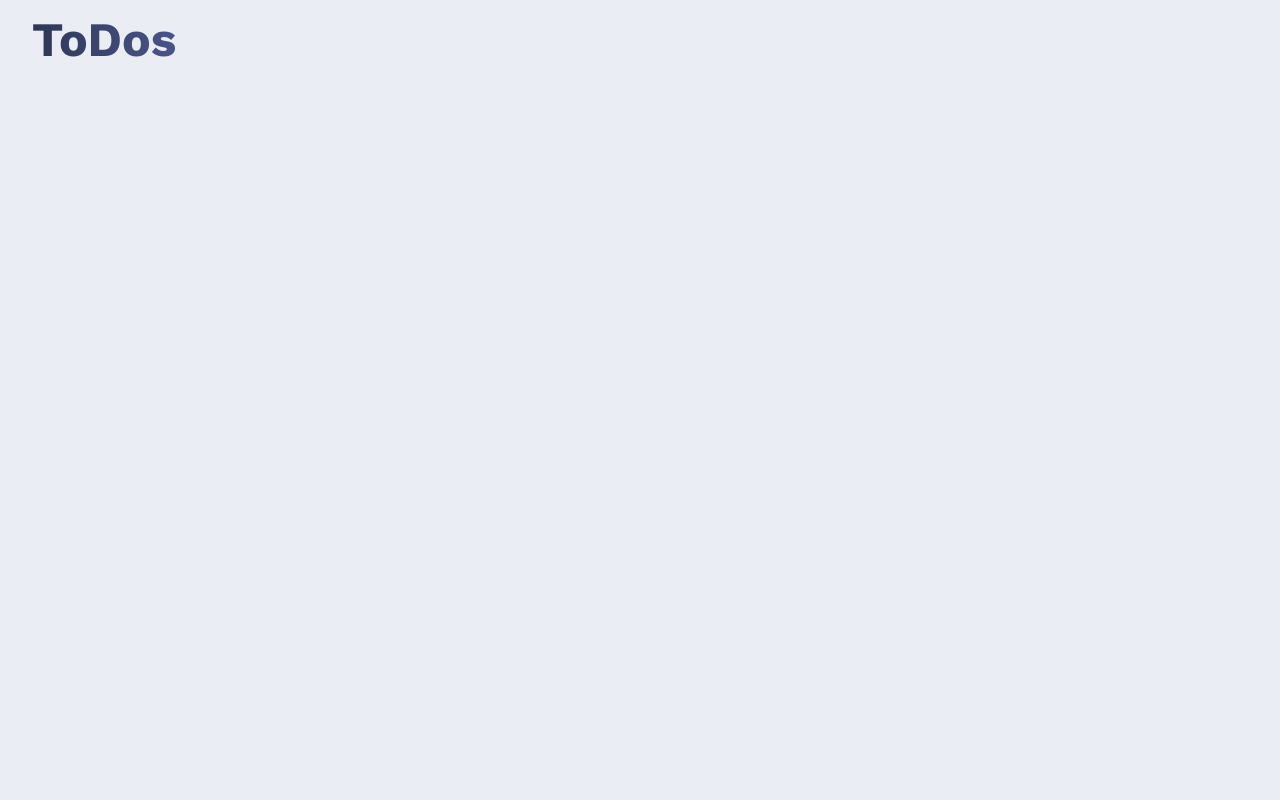
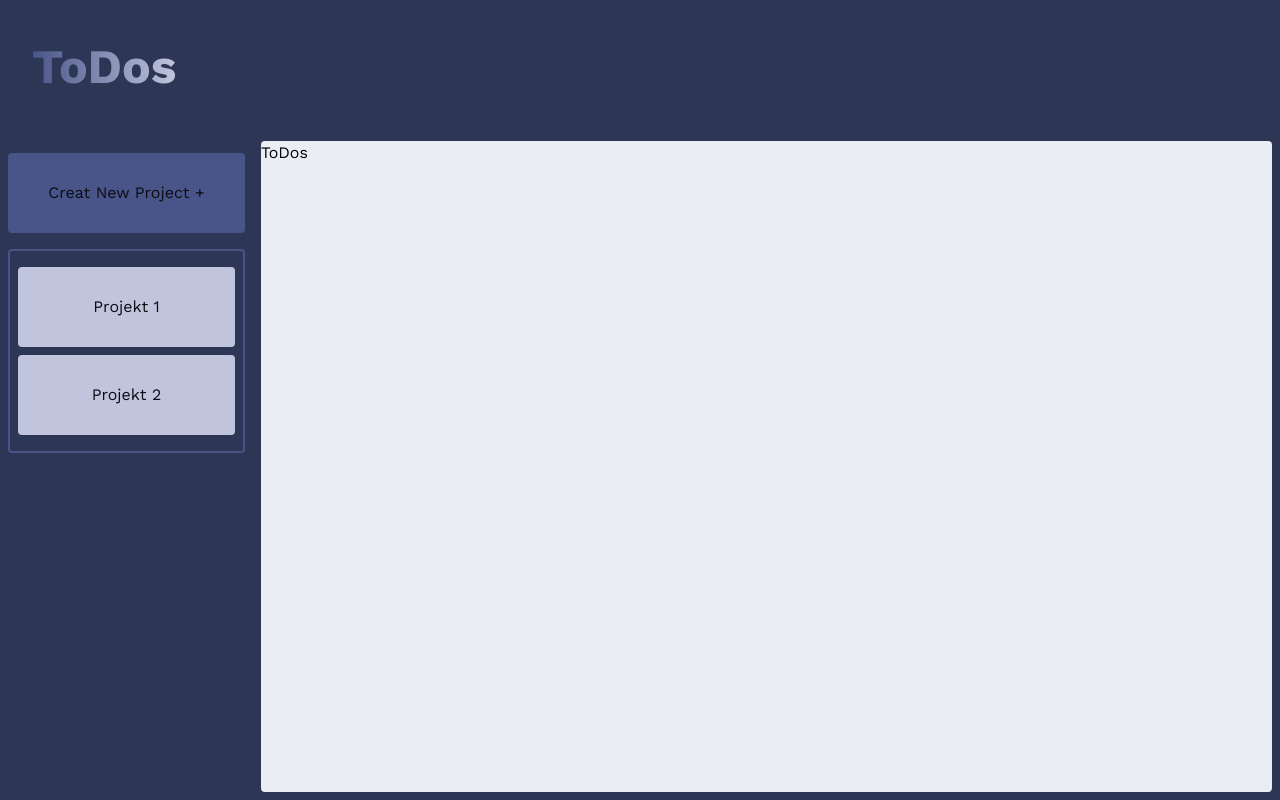
Before and after one commit to Memek221/ToDos, a React (Vite) app: page / in a window 1280 px wide. Built offline with nearby package versions, Linux system fonts and the light colour scheme.

Commit message:
added some styles and list of projects

```diff
--- a/src/App.jsx
+++ b/src/App.jsx
@@ -1,18 +1,20 @@
 import React from "react"
+import Projects from "./components/Projects"
+import ToDos from "./components/ToDos"
+
+import projects from './data/projects.json';
 
 function App() {
   return (
-    <>
-      <header className="h-20 w-full flex items-center px-8">
-        <h1 className="text-5xl font-semibold bg-clip-text text-transparent bg-gradient-to-r from-primary to-accent inline">ToDos</h1>
+    <div className="flex flex-col h-screen bg-primary">
+      <header className="h-1/6 w-full flex items-center px-8">
+        <h1 className="text-5xl font-semibold bg-clip-text text-transparent bg-gradient-to-r from-accent to-secondary inline">ToDos</h1>
       </header>
-      <section>
-        {/* List of ToDos */}
-      </section>
-      <section>
-        {/* ToDos */}
-      </section>
-    </>
+      <div className="flex w-full h-5/6">
+        <Projects projects={projects}/>
+        <ToDos/>
+      </div>
+    </div>
   )
 }
 
--- /dev/null
+++ b/src/components/Projects.jsx
@@ -0,0 +1,27 @@
+import React, {useState} from 'react';
+
+export default function Projects({projects}) {
+  const [projectsList, setProjectsList] = useState(projects)
+
+  return (
+    <section className="w-1/5 flex flex-col gap-4 px-2 py-5">
+      <button className="bg-accent text-text rounded cursor-pointer h-20 flex items-center justify-center">
+        Creat New Project +
+      </button>
+      <div className='overflow-auto border-2  border-accent rounded p-2'>
+        <ul>
+          {projectsList.projects.map((project, id) => {
+            return (
+              <li
+                key={id}
+                className="bg-secondary my-2 text-text rounded cursor-pointer h-20 flex items-center justify-center"
+              >
+                <span>{project.name}</span>
+              </li>
+            );
+          })}
+        </ul>
+      </div>
+    </section>
+  );
+}
--- /dev/null
+++ b/src/components/ToDos.jsx
@@ -0,0 +1,9 @@
+import React from 'react'
+
+export default function ToDos() {
+  return (
+    <div className='w-4/5 bg-background rounded m-2'>
+      ToDos
+    </div>
+  )
+}
--- /dev/null
+++ b/src/data/projects.json
@@ -0,0 +1,38 @@
+{
+    "projects": [
+      {
+        "name": "Projekt 1",
+        "todos": [
+          {
+            "content": "Zadanie 1",
+            "status": false
+          },
+          {
+            "content": "Zadanie 2",
+            "status": true
+          },
+          {
+            "content": "Zadanie 3",
+            "status": false
+          }
+        ]
+      },
+      {
+        "name": "Projekt 2",
+        "todos": [
+          {
+            "content": "Zadanie 1",
+            "status": true
+          },
+          {
+            "content": "Zadanie 2",
+            "status": false
+          },
+          {
+            "content": "Zadanie 3",
+            "status": true
+          }
+        ]
+      }
+    ]
+  }
--- a/src/index.css
+++ b/src/index.css
@@ -11,3 +11,16 @@
 body {
     background-color: #EBEDF4;
 }
+
+::-webkit-scrollbar {
+    width: 5px;
+}
+
+::-webkit-scrollbar-thumb {
+    background-color: #495588;
+    border-radius: 6px;
+}
+
+::-webkit-scrollbar-track {
+    background-color: none;
+}
```
